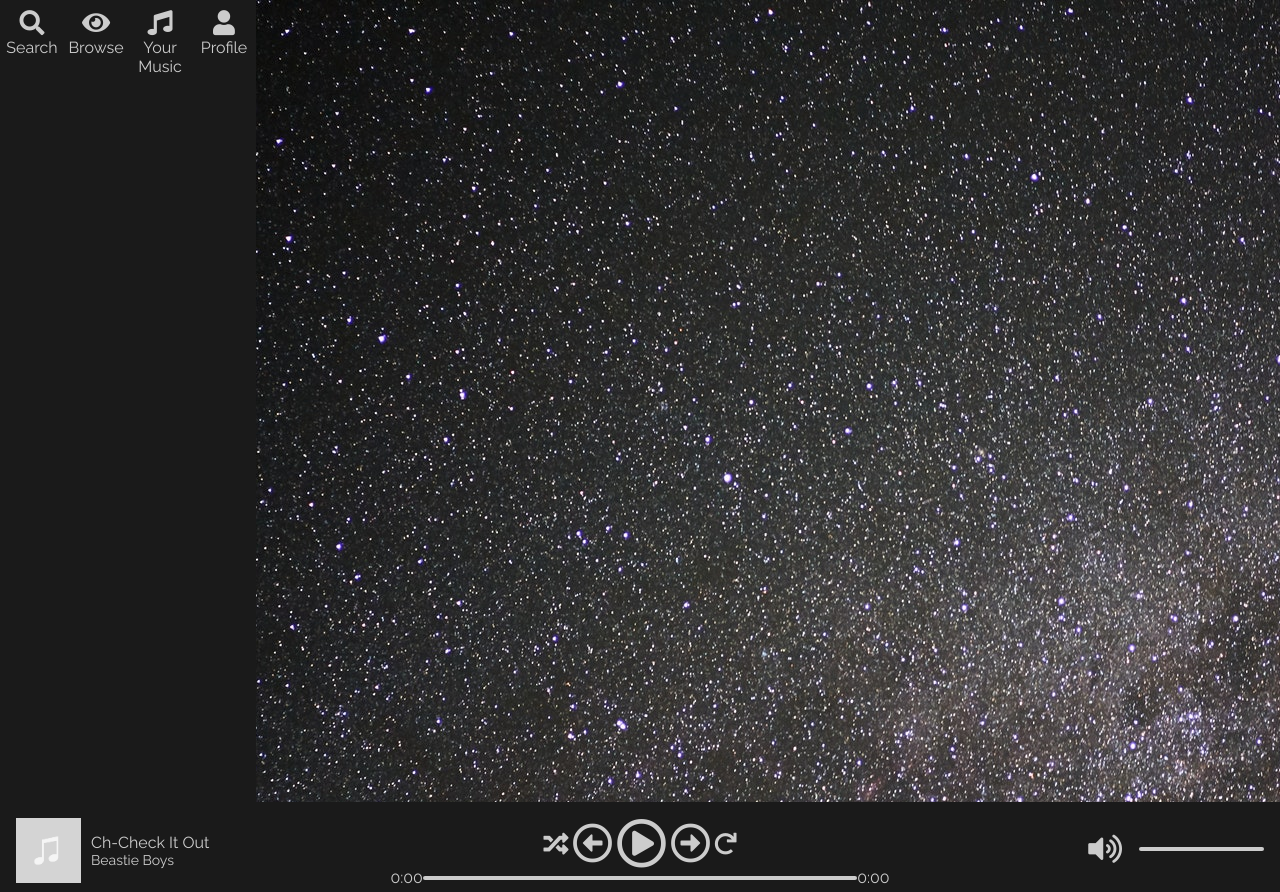
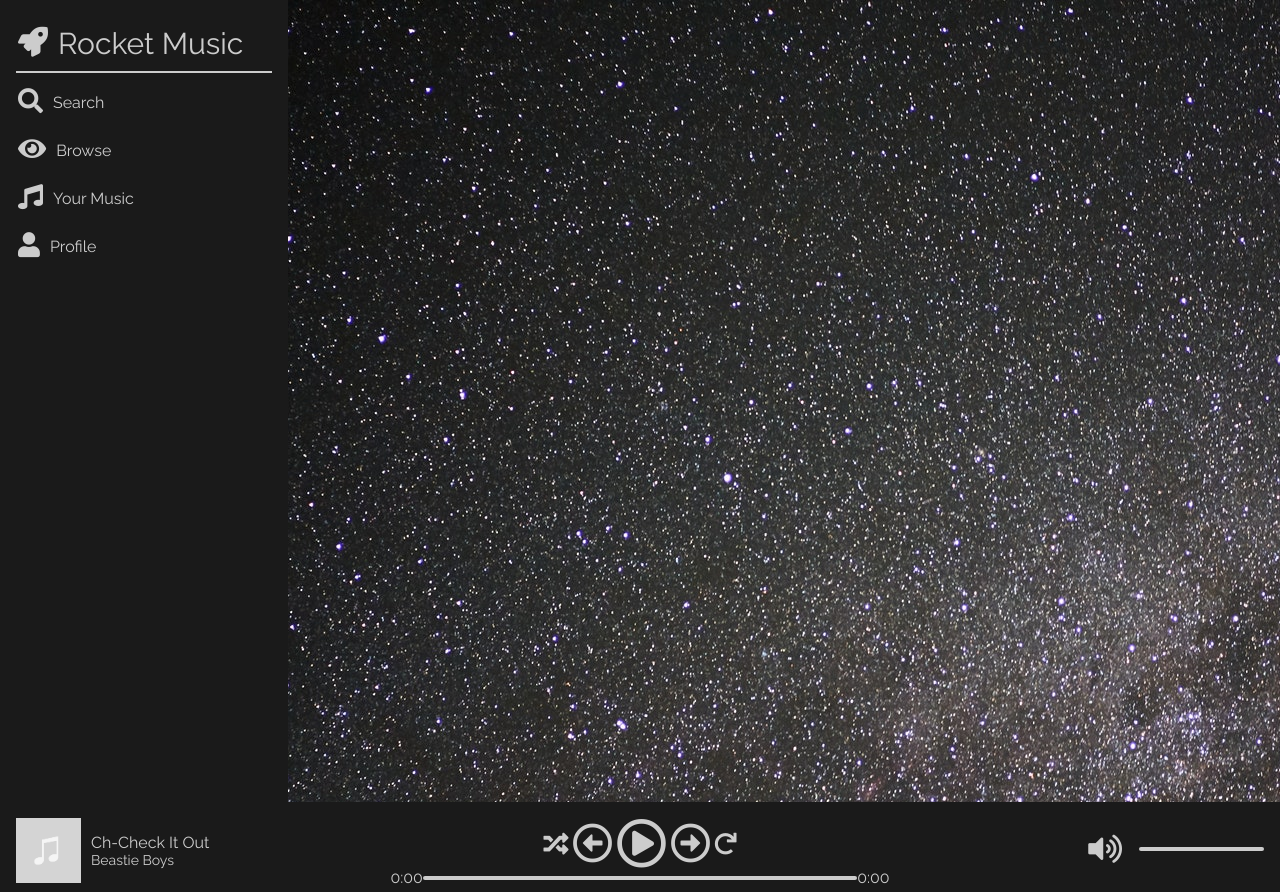
Before and after one commit to paigem33/music-player-app, a PHP site: page / in a window 1280 px wide. Run offline with PHP 8.4, Linux system fonts and the light colour scheme; the visitor is signed in with stand-in values (Sample User, id 1); some libraries are stand-ins or nearby versions.

Commit message:
worked on navigation styles

```diff
--- a/assets/css/style.css
+++ b/assets/css/style.css
@@ -193,12 +193,12 @@ body {
       }
 
       @keyframes scroll{
-          0%   {left: 500px;}
-          100% {left: -950px;}
+          0%   {left: 100vw;}
+          100% {left: -100vw;}
       }
       @-webkit-keyframes scroll{
-          0%   {left: 500px;}
-          100% {left: -950px;}
+          0%   {left: 100vw;}
+          100% {left: -100vw;}
       }
 }
 @media only screen and (min-width: 690px) {
@@ -207,6 +207,33 @@ body {
         left: 0;
         height: 100%;
         width: 20%;
+        flex-direction: column;
+        padding: 16px;
+    }
+    .navbar a {
+        flex-direction: row;
+        align-items: center;
+        width: 100%;
+    }
+    .navbar a:hover {
+        color: #fff;
+    }
+    .navbar .logo:hover {
+        color: #cccccc;
+    }
+    .navbar .logo {
+        display: flex;
+        border-bottom: solid 2px #cccccc;
+        margin-bottom: 5px;
+    }
+    .navbar .logo:hover {
+        color:
+    }
+    .navbar .logo i, .navbar .logo {
+        font-size: 30px;
+    }
+    .navbar i {
+        padding-right: 10px;
     }
     #nowPlaying {
         bottom: 0;
```
